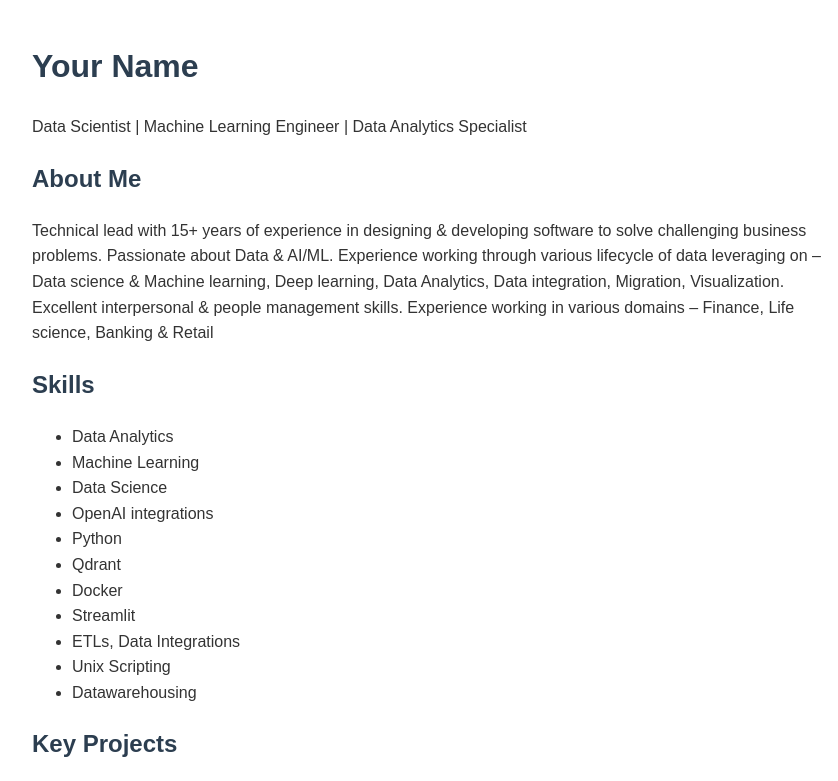
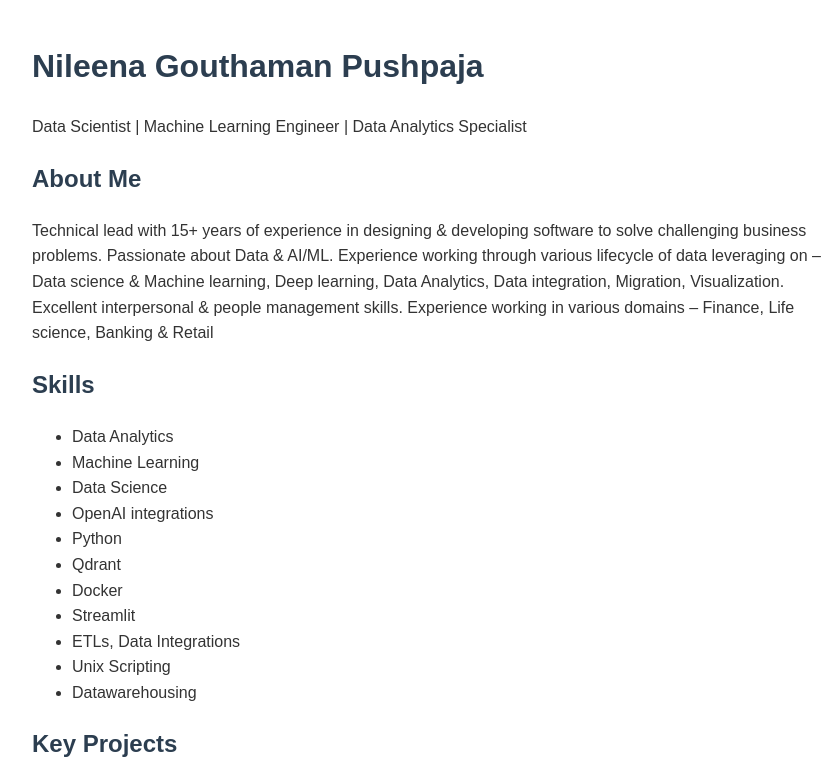
Before and after one commit to nileenagp/NileenaGP, a plain HTML site: page index.html in a window 1280 px wide. Shown: the top 781 px of the page, without its empty margins (208-1046 px from the left). Drawn offline with Linux system fonts and the light colour scheme.

Commit message:
Update index.html

```diff
--- a/index.html
+++ b/index.html
@@ -12,7 +12,7 @@
 </head>
 <body>
     <header>
-        <h1>Your Name</h1>
+        <h1>Nileena Gouthaman Pushpaja</h1>
         <p>Data Scientist | Machine Learning Engineer | Data Analytics Specialist</p>
     </header>
 
```
